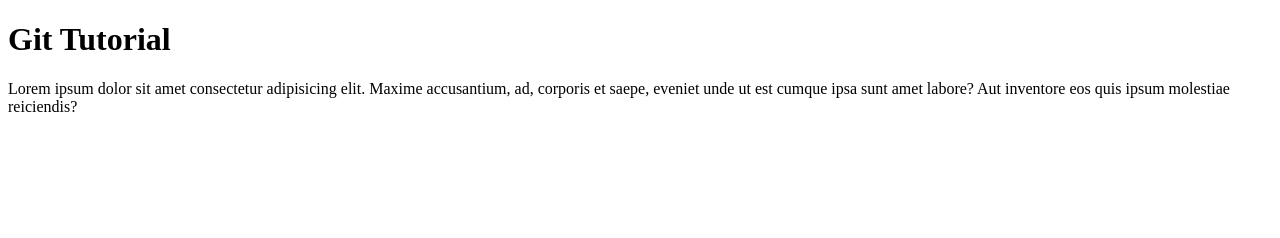
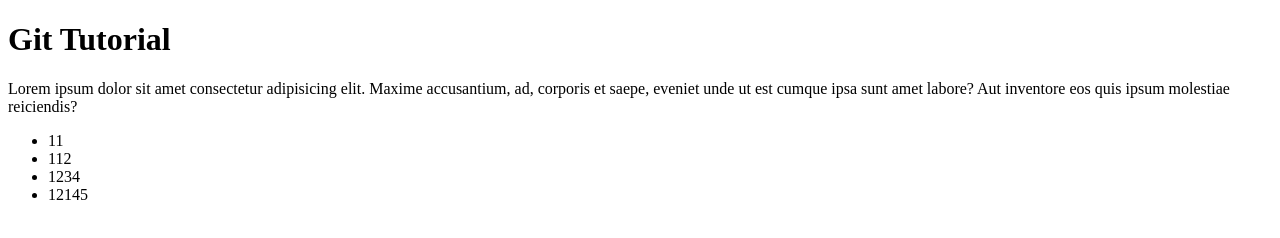
Before and after one commit to shayzaran-74/git-tutorial, a plain HTML site: page index.html in a window 1280 px wide. Drawn offline with Linux system fonts and the light colour scheme.

Commit message:
Added List Items

```diff
--- a/index.html
+++ b/index.html
@@ -9,5 +9,11 @@
 <body>
     <h1>Git Tutorial</h1>
     <p>Lorem ipsum dolor sit amet consectetur adipisicing elit. Maxime accusantium, ad, corporis et saepe, eveniet unde ut est cumque ipsa sunt amet labore? Aut inventore eos quis ipsum molestiae reiciendis?</p>
+    <ul>
+        <li>11</li>
+        <li>112</li>
+        <li>1234</li>
+        <li>12145</li>
+    </ul>
 </body>
 </html>
```
